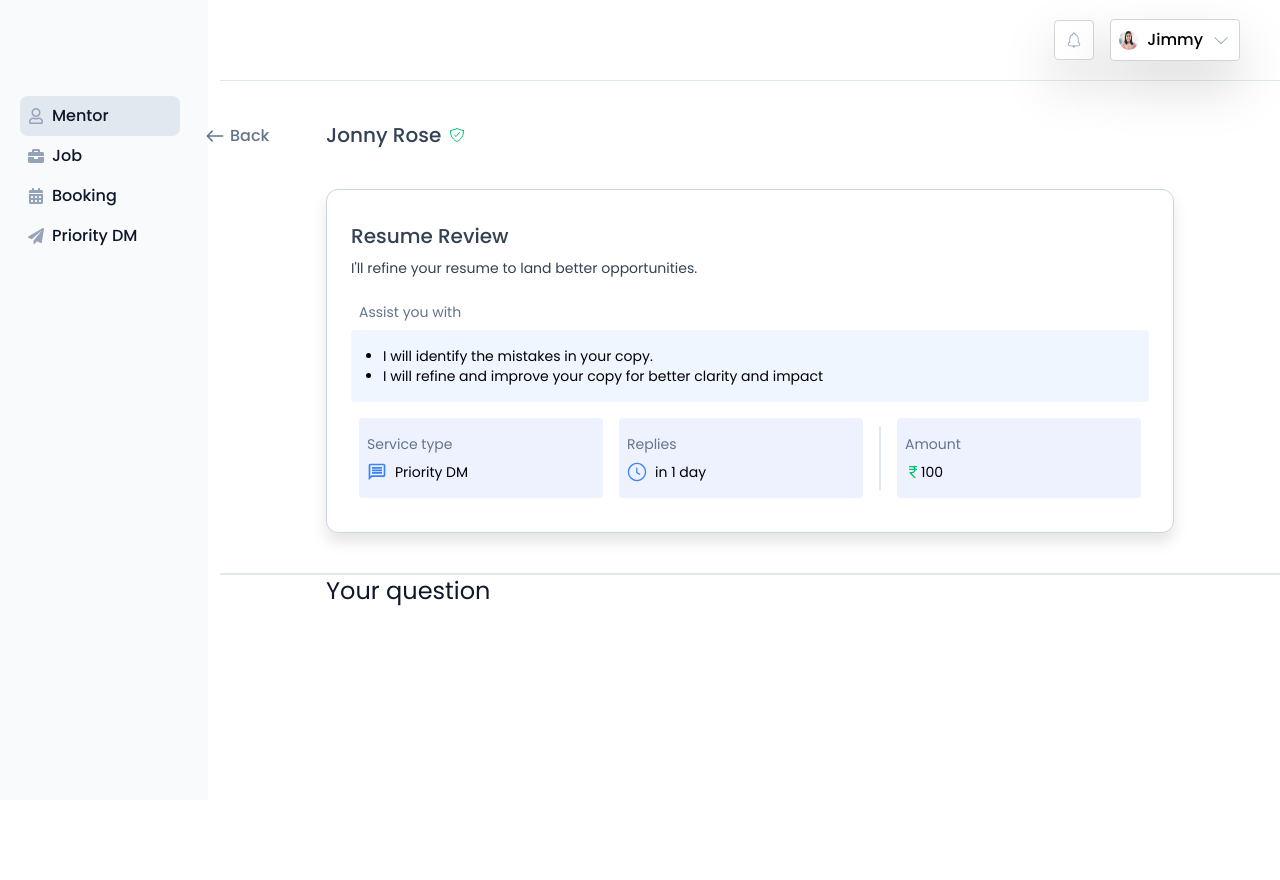
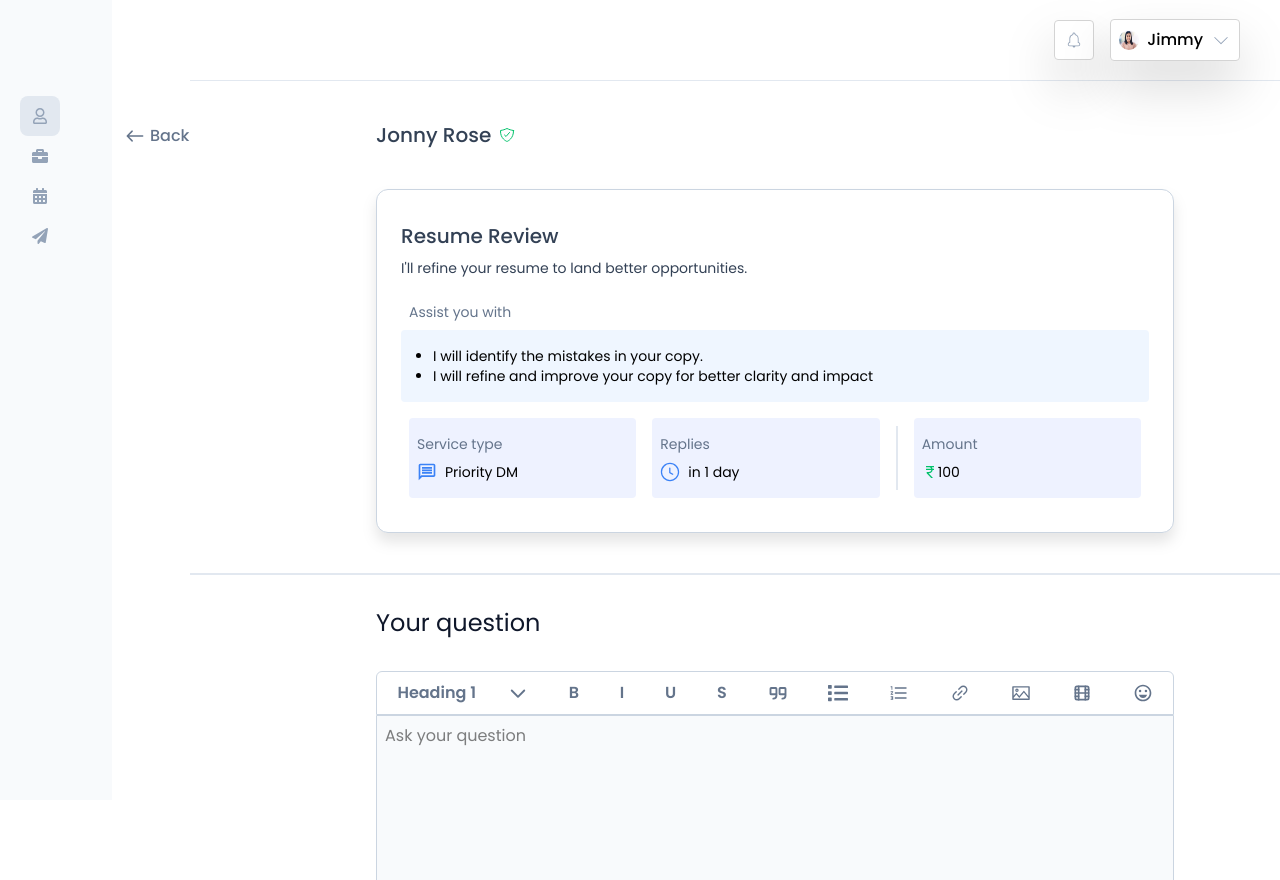
Before and after one commit to Shub4am/mentor-flow, a Next.js app: page /mentor-details/dm in a window 1280 px wide. Built offline with nearby package versions, Linux system fonts and the light colour scheme.

Commit message:
Update mentor details sidebar and ui

```diff
--- a/src/app/globals.css
+++ b/src/app/globals.css
@@ -30,3 +30,18 @@ body {
     }
   }
 }
+
+@layer utilities {
+  .scrollbar-hide::-webkit-scrollbar {
+    display: none;
+  }
+
+  .scrollbar-hide {
+    -ms-overflow-style: none;
+    scrollbar-width: none;
+  }
+}
+
+* {
+  scroll-behavior: smooth;
+}
--- a/src/app/layout.tsx
+++ b/src/app/layout.tsx
@@ -22,13 +22,15 @@ export default function RootLayout({
   children: React.ReactNode;
 }>) {
   return (
-    <html lang="en">
+    <html lang="en" className="scroll-smooth">
       <body className={`${poppins.className} antialiased`}>
         <div className="flex">
           <Sidebar />
-          <div className="flex-1 flex flex-col">
+          <div className="flex-1 flex flex-col min-h-screen">
             <Header />
-            <main className="">{children}</main>
+            <main className="flex-1 pl-20 transition-all duration-300 ease-in-out">
+              {children}
+            </main>
           </div>
         </div>
       </body>
--- a/src/app/mentor-details/call/page.tsx
+++ b/src/app/mentor-details/call/page.tsx
@@ -2,7 +2,7 @@ import CareerGuidanceCall from "@/components/CareerGuidanceCall";
 
 export default function Page() {
   return (
-    <div className="pl-[220px]">
+    <div className="pl-[190px] overflow-x-hidden">
       <CareerGuidanceCall />
     </div>
   );
--- a/src/app/mentor-details/dm/page.tsx
+++ b/src/app/mentor-details/dm/page.tsx
@@ -2,7 +2,7 @@ import PriorityDM from "@/components/PriorityDM";
 
 export default function Page() {
   return (
-    <div className="pl-[220px]">
+    <div className=" w-full pl-[190px] overflow-x-hidden">
       <PriorityDM />
     </div>
   );
--- a/src/app/mentor-details/page.tsx
+++ b/src/app/mentor-details/page.tsx
@@ -2,7 +2,7 @@ import MentorDetails from "@/components/MentorDetails";
 
 export default function MentorDetailsPage() {
   return (
-    <div className="pl-[200px]">
+    <div className="pl-[200px] overflow-x-hidden">
       <MentorDetails />
     </div>
   );
--- a/src/app/page.tsx
+++ b/src/app/page.tsx
@@ -30,6 +30,7 @@ export default function MentorsPage() {
   const [hasSearched, setHasSearched] = useState(false);
   const [showSearchCard, setShowSearchCard] = useState(false);
   const searchInputRef = useRef<HTMLInputElement>(null);
+  const filterRef = useRef<HTMLDivElement>(null);
 
   const [isMentor, setIsMentor] = useState(false);
 
@@ -47,6 +48,12 @@ export default function MentorsPage() {
         !searchInputRef.current.contains(event.target as Node)
       ) {
         setShowSearchCard(false);
+      }
+      if (
+        filterRef.current &&
+        !filterRef.current.contains(event.target as Node)
+      ) {
+        setOpenFilter(null);
       }
     };
 
@@ -82,7 +89,7 @@ export default function MentorsPage() {
     options: string[],
     filterType: keyof typeof selectedFilters
   ) => (
-    <div className="relative">
+    <div className="relative" ref={filterRef}>
       <button
         onClick={() => toggleFilter(title)}
         className="flex items-center justify-between w-full bg-white text-xs font-semibold p-2 rounded-lg drop-shadow-xl border-2 border-gray-300"
@@ -237,7 +244,7 @@ export default function MentorsPage() {
           </div>
 
           {/* Filters */}
-          <div className="flex space-x-2 pl-5 py-2">
+          <div className="flex space-x-2 pl-5 py-2" ref={filterRef}>
             {renderFilterDropdown("Role", roleOptions, "role")}
             {renderFilterDropdown("Company", companyOptions, "company")}
             {renderFilterDropdown("Slot", slotOptions, "slot")}
--- a/src/components/CareerGuidanceCall.tsx
+++ b/src/components/CareerGuidanceCall.tsx
@@ -33,13 +33,13 @@ function CareerGuidanceCall() {
   return (
     <div className="w-full h-dvh px-[106px]">
       {/* mentor details  */}
-      <div className="-mx-[106px]">
-        <div className="w-full border-b-1 border-[#E2E8F0]"></div>
+      <div className="-mx-[186px]">
+        <div className="w-full border-b border-[#E2E8F0]"></div>
       </div>
       <div className="flex py-10 ">
         <Link
           href="/mentor-details"
-          className="flex justify-center items-center absolute z-50 left-50 text-[#64748B] font-medium"
+          className="flex justify-center items-center absolute z-50 left-30 text-[#64748B] font-medium"
         >
           <IoIosArrowRoundBack size={30} />
           Back
@@ -108,7 +108,7 @@ function CareerGuidanceCall() {
       </div>
 
       {/* separator */}
-      <div className="-mx-[106px]">
+      <div className="-mx-[186px]">
         <div className="w-full border-b-2 border-[#E2E8F0]"></div>
       </div>
 
--- a/src/components/PriorityDM.tsx
+++ b/src/components/PriorityDM.tsx
@@ -1,25 +1,37 @@
 "use client";
-import React, { useState } from "react";
+import React, { useState, useRef, useEffect } from "react";
 import Link from "next/link";
-import { BiVideo } from "react-icons/bi";
 import { GoClock } from "react-icons/go";
 import { IoIosArrowRoundBack } from "react-icons/io";
 import { IoShieldCheckmarkOutline } from "react-icons/io5";
-import { MdCurrencyRupee, MdOutlineMessage } from "react-icons/md";
+import {
+  MdCurrencyRupee,
+  MdOutlineEmojiEmotions,
+  MdOutlineFormatListNumbered,
+  MdOutlineMessage,
+} from "react-icons/md";
+import { PiCaretDownBold, PiQuotesBold } from "react-icons/pi";
+import { FaList } from "react-icons/fa";
+import { AiOutlineLink, AiOutlinePicture } from "react-icons/ai";
+import { TbMovie } from "react-icons/tb";
 
 function PriorityDM() {
-  const [value, setValue] = useState("**Hello world!!!**");
+  const [isBtnDisabled, setIsBtnDisabled] = useState(true);
+
+  const handleTextChange = (e: React.ChangeEvent<HTMLTextAreaElement>) => {
+    setIsBtnDisabled(e.target.value.trim().length === 0);
+  };
 
   return (
     <div className="w-full h-dvh px-[106px]">
       {/* mentor details  */}
-      <div className="-mx-[106px]">
-        <div className="w-full border-b-1 border-[#E2E8F0]"></div>
+      <div className="-mx-[186px]">
+        <div className="w-full border-b border-[#E2E8F0]"></div>
       </div>
       <div className="flex py-10 ">
         <Link
           href="/mentor-details"
-          className="flex justify-center items-center absolute z-50 left-50 text-[#64748B] font-medium"
+          className="flex justify-center items-center absolute z-50 left-30 text-[#64748B] font-medium"
         >
           <IoIosArrowRoundBack size={30} />
           Back
@@ -79,13 +91,80 @@ function PriorityDM() {
         </div>
       </div>
       {/* separator */}
-      <div className="-mx-[106px]">
+      <div className="-mx-[186px]">
         <div className="w-full border-b-2 border-[#E2E8F0]"></div>
       </div>
       <div>
-        <p className="text-2xl leading-8 text-[#0F172A]">Your question</p>
+        <p className="text-2xl leading-8 text-[#0F172A] py-8">Your question</p>
       </div>
-      {/* markdown  */}
+      {/* rt editor */}
+      <div className="flex justify-around items-center bg-white w-full h-11 border rounded-t-md border-[#CBD5E1]">
+        <div className="flex items-center gap-8">
+          <button className="text-[#64748B] font-semibold">Heading 1</button>
+          <PiCaretDownBold size={20} className="text-[#64748B]" />
+        </div>
+        <button className="text-[#64748B] font-semibold cursor-pointer">
+          B
+        </button>
+        <button className="text-[#64748B] font-semibold cursor-pointer">
+          I
+        </button>
+        <button className="text-[#64748B] font-semibold cursor-pointer">
+          U
+        </button>
+        <button className="text-[#64748B] font-semibold cursor-pointer">
+          S
+        </button>
+        <button>
+          <PiQuotesBold size={20} className="text-[#64748B] cursor-pointer" />
+        </button>
+        <button>
+          <FaList size={20} className="text-[#64748B]" />
+        </button>
+        <button>
+          <MdOutlineFormatListNumbered
+            size={20}
+            className="text-[#64748B] cursor-pointer"
+          />
+        </button>
+        <button>
+          <AiOutlineLink size={20} className="text-[#64748B] cursor-pointer" />
+        </button>
+        <button>
+          <AiOutlinePicture
+            size={20}
+            className="text-[#64748B] cursor-pointer"
+          />
+        </button>
+        <button>
+          <TbMovie size={20} className="text-[#64748B] cursor-pointer" />
+        </button>
+        <button>
+          <MdOutlineEmojiEmotions
+            size={20}
+            className="text-[#64748B] cursor-pointer"
+          />
+        </button>
+      </div>
+      <textarea
+        name="questions"
+        id="questions"
+        placeholder="Ask your question"
+        className="h-64 w-full p-2 border border-[#CBD5E1] mb-5 bg-[#F8FAFC] rounded-b-md focus:outline-none"
+        onChange={handleTextChange}
+      />
+      <div className="flex justify-end py-6">
+        <button
+          disabled={isBtnDisabled}
+          className={`rounded-md text-white py-2 px-4 ${
+            isBtnDisabled
+              ? "bg-[#E2E8F0] text-[#94A3B8] cursor-not-allowed"
+              : "bg-[#334155] text-white cursor-pointer"
+          }`}
+        >
+          Next
+        </button>
+      </div>
     </div>
   );
 }
--- a/src/components/Sidebar.tsx
+++ b/src/components/Sidebar.tsx
@@ -1,5 +1,6 @@
 "use client";
 import React, { useState } from "react";
+import { usePathname } from "next/navigation";
 import {
   FaRegUser,
   FaBriefcase,
@@ -7,7 +8,18 @@ import {
   FaPaperPlane,
 } from "react-icons/fa";
 
-function Sidebar() {
+interface SidebarProps {
+  isIconOnly?: boolean;
+}
+
+function Sidebar({ isIconOnly = false }: SidebarProps) {
+  const pathname = usePathname();
+  const [selectedItem, setSelectedItem] = useState("Mentor");
+
+  if (pathname.includes("mentor-details")) {
+    isIconOnly = true;
+  }
+
   const sidebarItems = [
     { name: "Mentor", icon: FaRegUser },
     { name: "Job", icon: FaBriefcase },
@@ -15,10 +27,12 @@ function Sidebar() {
     { name: "Priority DM", icon: FaPaperPlane },
   ];
 
-  const [selectedItem, setSelectedItem] = useState("Mentor");
-
   return (
-    <div className="w-52 bg-[#F8FAFC] pt-24 px-5 fixed z-50 h-full ">
+    <div
+      className={`${
+        isIconOnly ? "w-28" : "w-52"
+      } bg-[#F8FAFC] pt-24 px-5 fixed z-50 h-full`}
+    >
       {sidebarItems.map((item, index) => {
         const Icon = item.icon;
         const isActive = item.name === selectedItem;
@@ -26,12 +40,18 @@ function Sidebar() {
           <div
             key={index}
             onClick={() => setSelectedItem(item.name)}
-            className={`flex justify-items-start gap-2 items-center ${
-              isActive ? "bg-[#E2E8F0]" : ""
-            } w-40 h-10 rounded-lg px-2 cursor-pointer`}
+            className={`flex ${
+              isIconOnly ? "justify-center" : "justify-items-start gap-2"
+            } items-center ${isActive ? "bg-[#E2E8F0]" : ""} ${
+              isIconOnly ? "w-10" : "w-40"
+            } h-10 rounded-lg px-2 cursor-pointer`}
           >
             <Icon className="text-[#94A3B8] w-4 h-4" />
-            <p className="text-[#0F172A] font-medium text-base">{item.name}</p>
+            {!isIconOnly && (
+              <p className="text-[#0F172A] font-medium text-base">
+                {item.name}
+              </p>
+            )}
           </div>
         );
       })}
```
Also changed, not shown: src/components/MentorDetails.tsx (+13 -11 lines).
